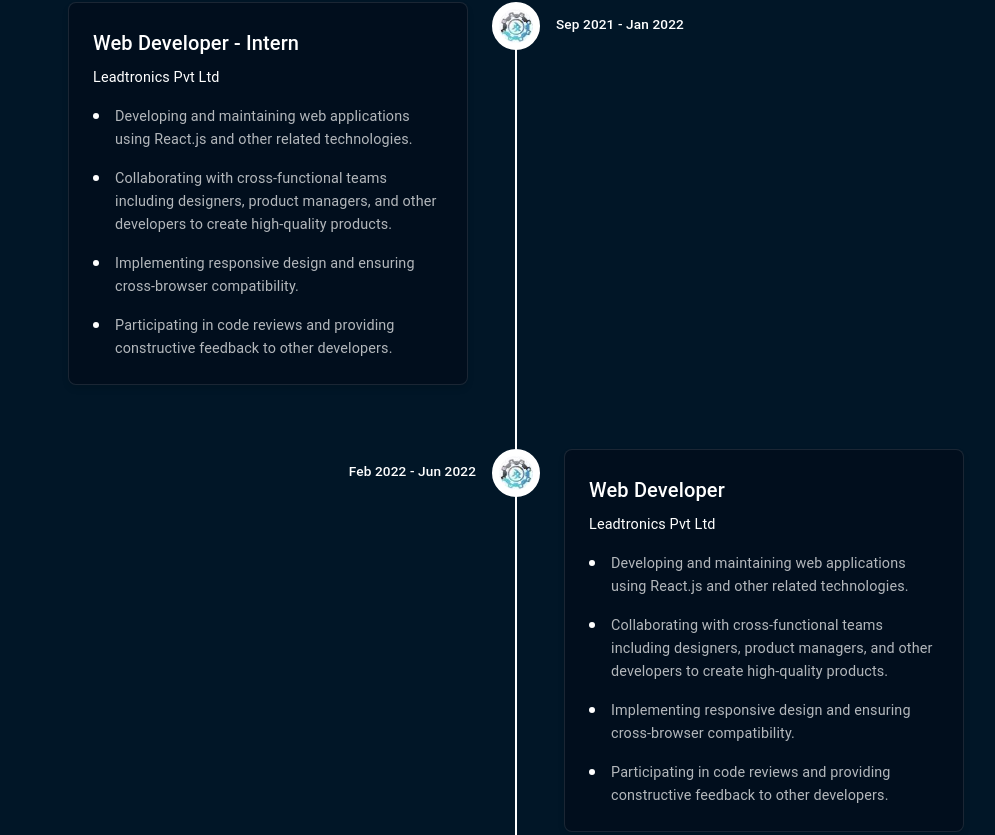
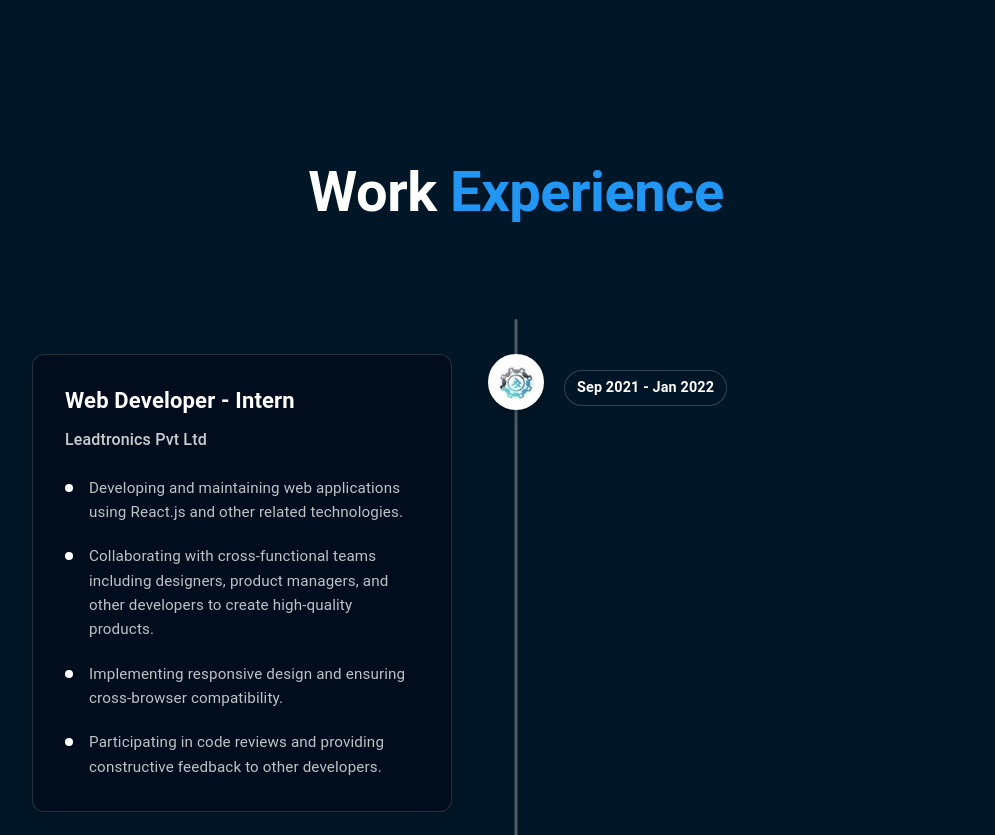
Before and after one commit to VidyaAg/myportfolio, a React (Vite) app: page / in a window 1280 px wide. Shown: the part 1745-2580 px from the top of the page, without its empty margins (124-1119 px from the left). Built offline with nearby package versions, Linux system fonts and the light colour scheme.

Commit message:
ui fixes, footer, header

```diff
--- a/package.json
+++ b/package.json
@@ -17,6 +17,7 @@
     "@mui/styles": "^6.4.0",
     "@tailwindcss/forms": "^0.5.7",
     "@tailwindcss/typography": "^0.5.10",
+    "framer-motion": "^12.4.0",
     "lucide-react": "^0.473.0",
     "react": "^18.2.0",
     "react-dom": "^18.2.0",
--- a/src/App.tsx
+++ b/src/App.tsx
@@ -6,11 +6,15 @@ import {
   Toolbar,
   createTheme,
   ThemeProvider,
-  CssBaseline
+  CssBaseline,
+  Typography
 } from '@mui/material';
-
+import LinkedInIcon from '@mui/icons-material/LinkedIn';
 import Home from './home';
 import About from './about';
+import { useRef } from 'react';
+import Experience from './experience';
+import Contact from './contact';
 
 // Create custom theme
 export const theme = createTheme({
@@ -58,12 +62,6 @@ export const theme = createTheme({
     }
   }
 });
-
-
-import { useRef } from 'react';
-// import Projects from './projects';
-import Experience from './experience';
-import Contact from './contact';
 
 function App() {
   const homeRef = useRef<HTMLDivElement>(null);
@@ -140,28 +138,51 @@ function App() {
                 </Stack>
               </Box>
 
-              <Button variant="contained" color="primary">
-                Let's Talk
+              <Button style={{color:'white'}} onClick={() => window.open('https://www.linkedin.com/in/vidya-agre-1aa495189/', '_blank')}>
+                <LinkedInIcon />
               </Button>
+
             </Toolbar>
           </Box>
         </AppBar>
 
-        <Box ref={homeRef} sx={{ height: '100vh' }}>
+        {/* Main content with even spacing */}
+        <Box sx={{ py: 4 }}> {/* Add padding to the main container */}
+          <Box ref={homeRef} sx={{ minHeight: '100vh', mb: 8 }}>
             <Home />
           </Box>
-        <Box ref={aboutRef} sx={{ height: '90vh' }}>
+
+          <Box ref={aboutRef} sx={{ minHeight: '100vh', mb: 8 }}>
             <About />
           </Box>
-        {/* <Box ref={projectsRef} sx={{ height: '100vh' }}>
+
+          {/* <Box ref={projectsRef} sx={{ minHeight: '100vh', mb: 8 }}>
             <Projects />
           </Box> */}
-         <Box ref={experienceRef} sx={{ height: '400vh' }}>
+
+          <Box ref={experienceRef} sx={{ minHeight: '100vh', mb: 8 }}>
             <Experience />
           </Box>
-        <Box ref={contactRef} sx={{ height: '100vh' }}>
+
+          <Box ref={contactRef} sx={{ minHeight: '100vh' }}> {/* No bottom margin for last section */}
             <Contact />
           </Box>
+        </Box>
+      </Box>
+      <Box
+        component="footer"
+        sx={{
+          py: 3,
+          px: 2,
+          mt: 'auto',
+          backgroundColor: 'background.paper',
+          borderTop: '1px solid rgba(255, 255, 255, 0.12)',
+          textAlign: 'center'
+        }}
+      >
+        <Typography variant="body2" color="text.secondary">
+          © 2025 Vidya Agre. All rights reserved.
+        </Typography>
       </Box>
     </ThemeProvider>
   );
@@ -170,7 +191,6 @@ function App() {
 export default App;
 
 // src/components/Typography.tsx
-import { Typography } from '@mui/material';
 
 export const Header = ({ children }: { children: React.ReactNode }) => (
   <Typography
--- a/src/experience.tsx
+++ b/src/experience.tsx
@@ -1,5 +1,6 @@
 import { Container, Box, Stack, Typography, Grid } from "@mui/material";
 import { Header } from "./App";
+import { motion } from 'framer-motion';
 
 const TechBadges = () => {
     const badges = [
@@ -9,10 +10,12 @@ const TechBadges = () => {
         { name: "TypeScript", logo: "src/assets/ts.jpg" },
         { name: "React", logo: "src/assets/React-icon.svg.png" },
         { name: "Redux", logo: "src/assets/redux.png" },
+        { name: "Node.js", logo: "src/assets/nodejs.png" },
         { name: "Git", logo: "src/assets/git.png" },
     ];
+
     return (
-        <Box sx={{ bgcolor: '#011627', py: 4 }}>
+        <Box sx={{ bgcolor: '#011627', py: 8 }}>
             <Typography
                 variant="h3"
                 sx={{
@@ -20,44 +23,57 @@ const TechBadges = () => {
                     textAlign: 'center',
                     fontSize: '2rem',
                     fontWeight: 600,
-                    mb: 4
+                    mb: 6
                 }}
             >
+                <motion.div
+                    initial={{ x: 300, opacity: 0 }}
+                    animate={{ x: 0, opacity: 1 }}
+                    exit={{ x: -300, opacity: 0 }}
+                    transition={{ duration: 1, ease: "easeInOut" }}
+                >
                     Tech Stack
+                </motion.div>
             </Typography>
-            <Grid
-                container
-                spacing={3}
-                justifyContent="center"
+            <Box
                 sx={{
-                    maxWidth: '1000px',
+                    display: 'flex',
+                    flexWrap: 'wrap',
+                    justifyContent: 'center',
+                    gap: { xs: 3, sm: 4, md: 5 },
+                    maxWidth: '900px',
                     mx: 'auto',
-                    px: { xs: 2, md: 0 }
+                    px: { xs: 3, md: 4 }
                 }}
             >
                 {badges.map((badge, index) => (
-                    <Grid item key={index} xs={4} sm={3} md={2}>
                     <Box
+                        key={index}
                         sx={{
                             display: 'flex',
                             flexDirection: 'column',
                             alignItems: 'center',
-                                gap: 1
+                            gap: 2,
+                            flex: '0 0 auto'
                         }}
                     >
                         <Box
                             sx={{
-                                    width: '80px',
-                                    height: '80px',
+                                width: { xs: '70px', sm: '80px', md: '85px' },
+                                height: { xs: '70px', sm: '80px', md: '85px' },
                                 display: 'flex',
                                 alignItems: 'center',
                                 justifyContent: 'center',
-                                    transition: 'transform 0.3s ease',
+                                transition: 'all 0.3s cubic-bezier(0.4, 0, 0.2, 1)',
                                 backgroundColor: '#ffffff',
-                                    borderRadius: '8px',
-                                    padding: '12px',
+                                borderRadius: '16px',
+                                padding: '16px',
+                                boxShadow: '0 4px 20px rgba(0, 0, 0, 0.15)',
+                                cursor: 'pointer',
                                 '&:hover': {
-                                        transform: 'scale(1.1)',
+                                    transform: 'translateY(-8px) scale(1.05)',
+                                    boxShadow: '0 12px 32px rgba(0, 0, 0, 0.3)',
+                                    backgroundColor: '#f8f9fa'
                                 }
                             }}
                         >
@@ -74,70 +90,81 @@ const TechBadges = () => {
                         <Typography
                             sx={{
                                 color: 'white',
-                                    fontSize: '0.85rem',
-                                    textAlign: 'center'
+                                fontSize: { xs: '0.85rem', sm: '0.9rem' },
+                                textAlign: 'center',
+                                fontWeight: 600,
+                                letterSpacing: '0.5px'
                             }}
                         >
                             {badge.name}
                         </Typography>
                     </Box>
-                    </Grid>
                 ))}
-            </Grid>
+            </Box>
         </Box>
     );
 };
+
 const ExperienceCard = ({ title, company, responsibilities }: any) => (
     <Box
         sx={{
-            backgroundColor: 'rgba(2, 12, 27, 0.7)',
-            borderRadius: '8px',
-            padding: '24px',
-            width: '400px',
-            border: '1px solid rgba(255, 255, 255, 0.1)',
-            boxShadow: '0 4px 6px rgba(0, 0, 0, 0.1)',
+            backgroundColor: 'rgba(2, 12, 27, 0.8)',
+            borderRadius: '12px',
+            padding: '32px',
+            width: '420px',
+            border: '1px solid rgba(255, 255, 255, 0.15)',
+            boxShadow: '0 8px 32px rgba(0, 0, 0, 0.2)',
             position: 'relative',
-            zIndex: 2
+            zIndex: 2,
+            backdropFilter: 'blur(10px)',
+            transition: 'transform 0.2s ease, box-shadow 0.2s ease',
+            '&:hover': {
+                transform: 'translateY(-4px)',
+                boxShadow: '0 12px 40px rgba(0, 0, 0, 0.3)',
+            }
         }}
     >
         <Typography
             variant="h6"
             color="white"
             sx={{
-                fontSize: '1.25rem',
-                mb: 1,
-                fontWeight: '500'
+                fontSize: '1.375rem',
+                mb: 1.5,
+                fontWeight: '600',
+                lineHeight: 1.3
             }}
         >
             {title}
         </Typography>
         <Typography
             sx={{
-                fontSize: '0.9rem',
-                mb: 2,
-                color: '#ffffff'
+                fontSize: '1rem',
+                mb: 3,
+                color: 'rgba(255, 255, 255, 0.8)',
+                fontWeight: '500'
             }}
         >
             {company}
         </Typography>
-        <Stack spacing={2}>
+        <Stack spacing={2.5}>
             {responsibilities.map((item: any, index: any) => (
                 <Box key={index} sx={{ display: 'flex', gap: 2, alignItems: 'flex-start' }}>
                     <Box
                         sx={{
-                            width: '6px',
-                            height: '6px',
+                            width: '8px',
+                            height: '8px',
                             bgcolor: '#ffffff',
                             borderRadius: '50%',
                             mt: 1,
+                            flexShrink: 0
                         }}
                     />
                     <Typography
                         sx={{
-                            fontSize: '0.9rem',
+                            fontSize: '0.95rem',
                             lineHeight: 1.6,
                             flex: 1,
-                            color: 'rgba(255, 255, 255, 0.7)'
+                            color: 'rgba(255, 255, 255, 0.75)'
                         }}
                     >
                         {item}
@@ -157,43 +184,50 @@ const TimelineEntry = ({ date, logo, children, index }: any) => {
                 display: 'flex',
                 justifyContent: 'center',
                 position: 'relative',
-                mb: 8,
+                mb: 10, // Consistent spacing between timeline entries
                 zIndex: 2
             }}
         >
+            {/* Left side content */}
             <Box
                 sx={{
                     flex: 1,
                     display: 'flex',
                     justifyContent: 'flex-end',
-                    pr: 6,
+                    pr: 8, // Consistent padding from timeline
                     visibility: isEven ? 'visible' : 'hidden'
                 }}
             >
                 {isEven && children}
             </Box>
 
+            {/* Timeline center with logo and date */}
             <Box
                 sx={{
                     position: 'relative',
-                    width: 0
+                    width: 0,
+                    display: 'flex',
+                    flexDirection: 'column',
+                    alignItems: 'center'
                 }}
             >
+                {/* Company logo */}
                 <Box
                     sx={{
                         position: 'absolute',
                         left: '50%',
                         transform: 'translateX(-50%)',
-                        width: '48px',
-                        height: '48px',
+                        width: '56px',
+                        height: '56px',
                         borderRadius: '50%',
-                        border: '3px solid #ffffff',
+                        border: '4px solid #ffffff',
                         backgroundColor: '#ffffff',
                         display: 'flex',
                         alignItems: 'center',
                         justifyContent: 'center',
-                        padding: '4px',
-                        zIndex: 2
+                        padding: '6px',
+                        zIndex: 3,
+                        boxShadow: '0 4px 16px rgba(0, 0, 0, 0.2)'
                     }}
                 >
                     <img
@@ -207,18 +241,25 @@ const TimelineEntry = ({ date, logo, children, index }: any) => {
                         }}
                     />
                 </Box>
+
+                {/* Date label */}
                 <Typography
                     sx={{
                         color: '#ffffff',
-                        fontSize: '0.85rem',
+                        fontSize: '0.9rem',
                         whiteSpace: 'nowrap',
-                        fontWeight: '500',
+                        fontWeight: '600',
                         position: 'absolute',
-                        top: '12px',
+                        top: '16px',
+                        backgroundColor: 'rgba(1, 22, 39, 0.9)',
+                        padding: '6px 12px',
+                        borderRadius: '20px',
+                        border: '1px solid rgba(255, 255, 255, 0.2)',
+                        backdropFilter: 'blur(10px)',
                         ...(isEven ? {
-                            left: '40px'
+                            left: '48px'
                         } : {
-                            right: '40px'
+                            right: '48px'
                         })
                     }}
                 >
@@ -226,12 +267,13 @@ const TimelineEntry = ({ date, logo, children, index }: any) => {
                 </Typography>
             </Box>
 
+            {/* Right side content */}
             <Box
                 sx={{
                     flex: 1,
                     display: 'flex',
                     justifyContent: 'flex-start',
-                    pl: 6,
+                    pl: 8, // Consistent padding from timeline
                     visibility: isEven ? 'hidden' : 'visible'
                 }}
             >
@@ -300,29 +342,32 @@ const Experience = () => {
                 sx={{
                     display: 'flex',
                     flexDirection: 'column',
-                    px: { xs: 3, sm: 4, md: 6 },
-                    py: 8,
+                    px: { xs: 4, sm: 6, md: 8 },
+                    py: 10, // Increased top/bottom padding
                     minHeight: '100vh',
                     bgcolor: '#011627',
                     position: 'relative',
                     '&::after': {
                         content: '""',
                         position: 'absolute',
-                        top: '200px',
+                        top: '240px', // Adjusted for header spacing
                         left: '50%',
-                        width: '2px',
-                        height: 'calc(100% - 300px)',
-                        bgcolor: '#ffffff',
+                        width: '3px', // Slightly thicker timeline
+                        height: 'calc(100% - 320px)', // Adjusted for footer spacing
+                        bgcolor: 'rgba(255, 255, 255, 0.3)',
                         transform: 'translateX(-50%)',
-                        zIndex: 1
+                        zIndex: 1,
+                        borderRadius: '2px'
                     }
                 }}
             >
+                <Box sx={{ mb: 8 }}> {/* Consistent header spacing */}
                     <Header>
                         Work <span>Experience</span>
                     </Header>
+                </Box>
 
-                <Stack>
+                <Stack sx={{ pt: 4 }}> {/* Additional top padding for timeline */}
                     {experiences.map((exp, index) => (
                         <TimelineEntry
                             key={index}
```
Also changed, not shown: 1 other file (tests, documents, lock files or other folders). Lines whose indentation alone changed are shown as unchanged.
